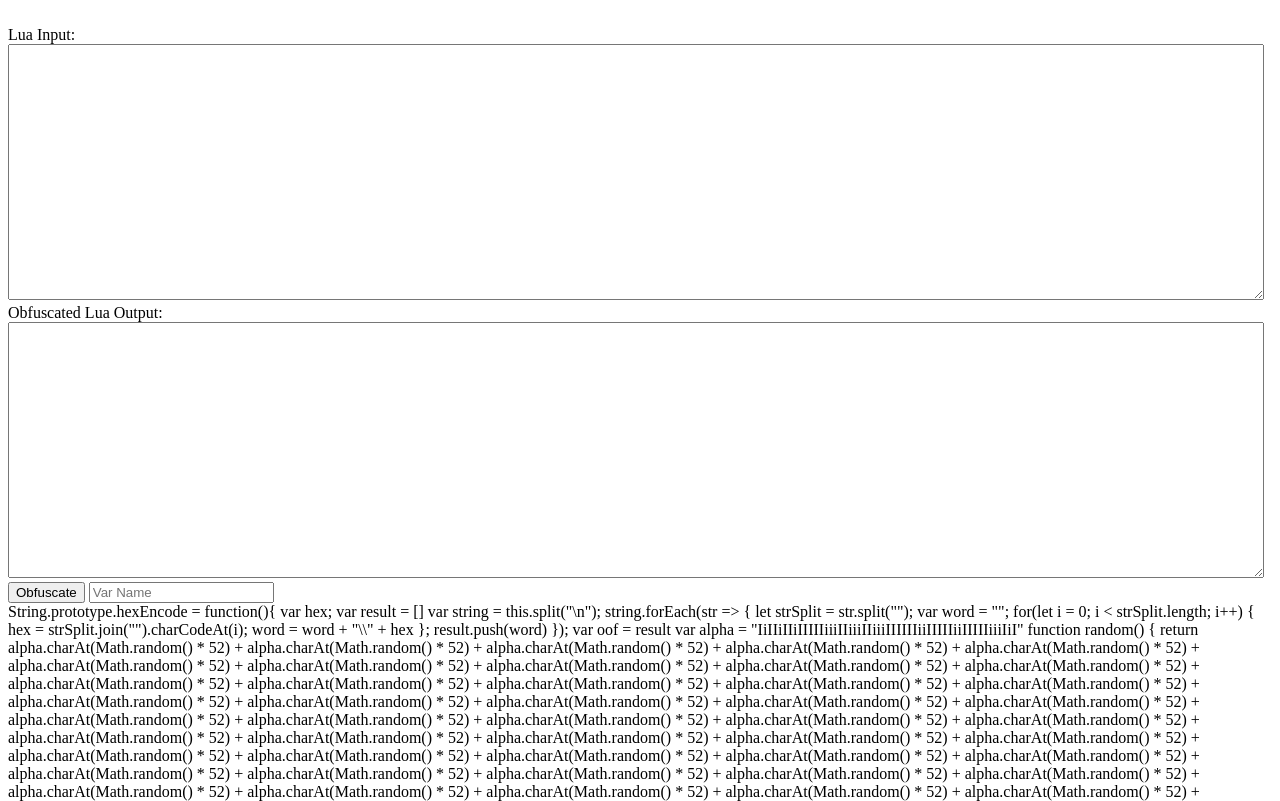
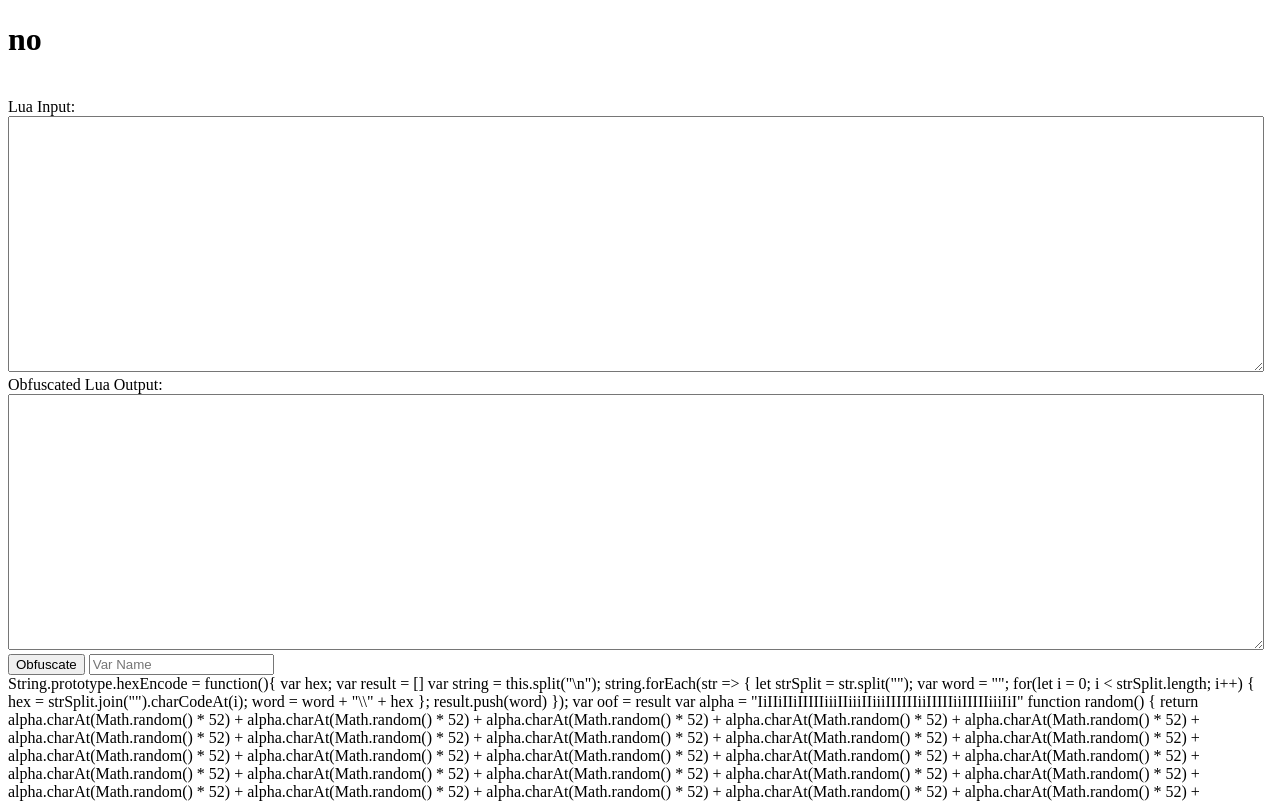
Before and after one commit to JohnW101/obfuscator, a plain HTML site: page index.html in a window 1280 px wide. Shown: the top 801 px of the page. Drawn offline with Linux system fonts and the light colour scheme; files that its build step writes are made by us from their sources; a script that the page names is missing.

Commit message:
Update index.html

```diff
--- a/index.html
+++ b/index.html
@@ -1,4 +1,5 @@
 <!DOCTYPE html>
+<h1>no</h1>
 <!-- saved from url=(0032)https://obfuscate-lua.glitch.me/ -->
 <html><head><meta http-equiv="Content-Type" content="text/html; charset=UTF-8"><style id="stndz-style"></style><script src="./obfuscate-lua.glitch.me_files/script.js.download"></script>
   <link rel="stylesheet" href="./obfuscate-lua.glitch.me_files/style.css">
```
